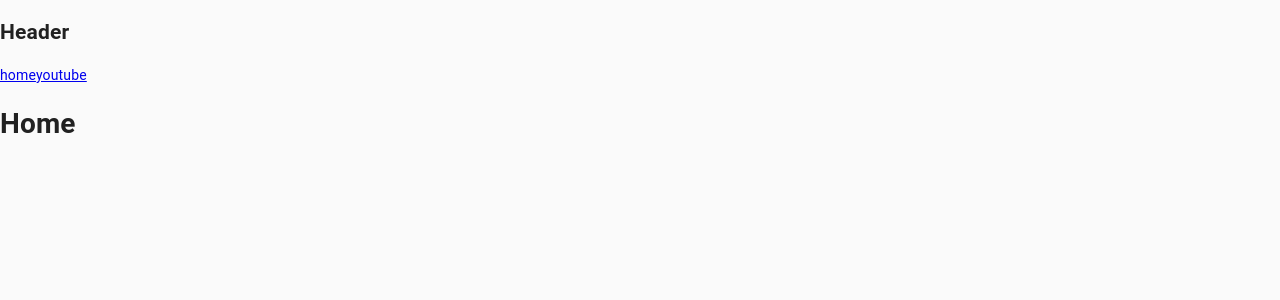
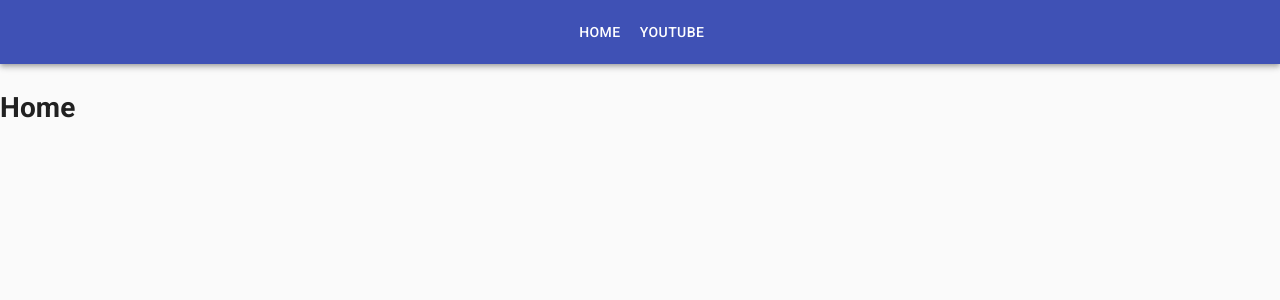
Before and after one commit to hommat/programming-center-frontend, a React (Create React App) app: page / in a window 1280 px wide. Shown: the top 300 px of the page. Built offline with nearby package versions, Linux system fonts and the light colour scheme.

Commit message:
Create Header component

```diff
--- a/package.json
+++ b/package.json
@@ -4,6 +4,7 @@
   "private": true,
   "dependencies": {
     "@material-ui/core": "^4.8.3",
+    "@material-ui/icons": "^4.5.1",
     "@testing-library/jest-dom": "^4.2.4",
     "@testing-library/react": "^9.3.2",
     "@testing-library/user-event": "^8.0.3",
--- a/public/index.html
+++ b/public/index.html
@@ -8,7 +8,11 @@
     <meta name="description" content="Web site for faster web operations" />
     <link rel="apple-touch-icon" href="%PUBLIC_URL%/logo192.png" />
     <link rel="manifest" href="%PUBLIC_URL%/manifest.json" />
-    <title>React App</title>
+    <link
+      rel="stylesheet"
+      href="https://fonts.googleapis.com/css?family=Roboto:300,400,500,700&display=swap"
+    />
+    <title>Programming Center</title>
   </head>
   <body>
     <noscript>You need to enable JavaScript to run this app.</noscript>
--- a/src/layout/header/Header.tsx
+++ b/src/layout/header/Header.tsx
@@ -1,13 +1,18 @@
 import React from "react";
-import { Link } from "react-router-dom";
+
+import AppBar from "@material-ui/core/AppBar";
+import Toolbar from "@material-ui/core/Toolbar";
+import Box from "@material-ui/core/Box";
+
+import Navigation from "./navigation/Navigation";
 
 const Header = () => {
   return (
-    <div>
-      <h2>Header</h2>
-      <Link to="/">home</Link>
-      <Link to="/youtube">youtube</Link>
-    </div>
+    <Box component={AppBar} position="static" mb={3}>
+      <Box component={Toolbar} p={0} display="flex">
+        <Navigation />
+      </Box>
+    </Box>
   );
 };
 
--- /dev/null
+++ b/src/layout/header/link/Desktop.tsx
@@ -0,0 +1,18 @@
+import React from "react";
+import { Link } from "react-router-dom";
+
+import Button from "@material-ui/core/Button";
+
+type Props = {
+  to: string;
+};
+
+const DesktopLink: React.FC<Props> = ({ to, children }) => {
+  return (
+    <Button component={Link} to={to} color="inherit">
+      {children}
+    </Button>
+  );
+};
+
+export default DesktopLink;
--- /dev/null
+++ b/src/layout/header/link/Mobile.tsx
@@ -0,0 +1,20 @@
+import React from "react";
+import { Link } from "react-router-dom";
+
+import ListItem from "@material-ui/core/ListItem";
+import ListItemText from "@material-ui/core/ListItemText";
+
+type Props = {
+  to: string;
+  text: string;
+};
+
+const MobileLink: React.FC<Props> = ({ to, text, children }) => {
+  return (
+    <ListItem button component={Link} to={to}>
+      <ListItemText primary={text} />
+    </ListItem>
+  );
+};
+
+export default MobileLink;
--- /dev/null
+++ b/src/layout/header/navigation/Desktop.tsx
@@ -0,0 +1,19 @@
+import React from "react";
+
+import { links } from "./Navigation";
+
+import DesktopLink from "../link/Desktop";
+
+const DesktopNavigation = () => {
+  return (
+    <nav>
+      {Object.keys(links).map(key => (
+        <DesktopLink to={key} key={key}>
+          {links[key]}
+        </DesktopLink>
+      ))}
+    </nav>
+  );
+};
+
+export default DesktopNavigation;
--- /dev/null
+++ b/src/layout/header/navigation/Mobile.tsx
@@ -0,0 +1,41 @@
+import React, { useState } from "react";
+
+import { links } from "./Navigation";
+
+import SwipeableDrawer from "@material-ui/core/SwipeableDrawer";
+import IconButton from "@material-ui/core/IconButton";
+import List from "@material-ui/core/List";
+import Box from "@material-ui/core/Box";
+
+import MenuIcon from "@material-ui/icons/Menu";
+
+import MobileLink from "../link/Mobile";
+
+const MobileNavigation = () => {
+  const [open, setOpen] = useState<boolean>(false);
+  const openDrawer = () => setOpen(true);
+  const closeDrawer = () => setOpen(false);
+
+  return (
+    <nav>
+      <IconButton onClick={openDrawer} color="inherit" aria-label="menu">
+        <MenuIcon />
+      </IconButton>
+
+      <SwipeableDrawer
+        anchor="right"
+        open={open}
+        onClose={closeDrawer}
+        onOpen={openDrawer}
+      >
+        <Box component={List} onClick={closeDrawer} width={250}>
+          {Object.keys(links).map(key => (
+            <MobileLink to={key} text={links[key]} key={key} />
+          ))}
+        </Box>
+      </SwipeableDrawer>
+    </nav>
+  );
+};
+
+export default MobileNavigation;
--- /dev/null
+++ b/src/layout/header/navigation/Navigation.tsx
@@ -0,0 +1,27 @@
+import React from "react";
+
+import Box from "@material-ui/core/Box";
+import Hidden from "@material-ui/core/Hidden";
+
+import DesktopNavigation from "./Desktop";
+import MobileNavigation from "./Mobile";
+
+export const links: { [route: string]: string } = {
+  "/": "Home",
+  "/youtube": "Youtube"
+};
+
+const Navigation = () => {
+  return (
+    <Box margin="auto">
+      <Hidden xsDown>
+        <DesktopNavigation />
+      </Hidden>
+      <Hidden smUp>
+        <MobileNavigation />
+      </Hidden>
+    </Box>
+  );
+};
+
+export default Navigation;
```
Also changed, not shown: 1 other file (tests, documents, lock files or other folders).
